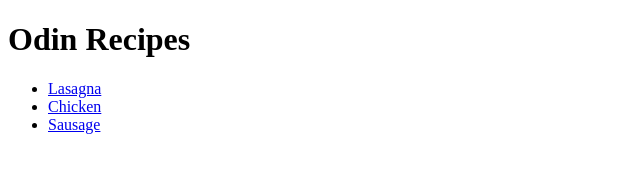
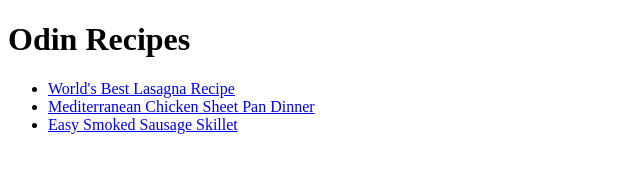
Before and after one commit to LeonardoLima01/odin-recipes, a plain HTML site: page index.html in a window 1280 px wide. Shown: the whole page, without its empty margins (0-640 px from the left). Drawn offline with Linux system fonts and the light colour scheme.

Commit message:
Fix index page recipe name

```diff
--- a/index.html
+++ b/index.html
@@ -10,9 +10,9 @@
     <h1>Odin Recipes</h1>
 
     <ul>
-        <li><a href="./recipes/lasagna.html">Lasagna</a></li>
-        <li><a href="./recipes/chicken.html">Chicken</a></li>
-        <li><a href="./recipes/sausage.html">Sausage</a></li>
+        <li><a href="./recipes/lasagna.html">World's Best Lasagna Recipe</a></li>
+        <li><a href="./recipes/chicken.html">Mediterranean Chicken Sheet Pan Dinner</a></li>
+        <li><a href="./recipes/sausage.html">Easy Smoked Sausage Skillet</a></li>
     </ul>
 
 </body>
```
